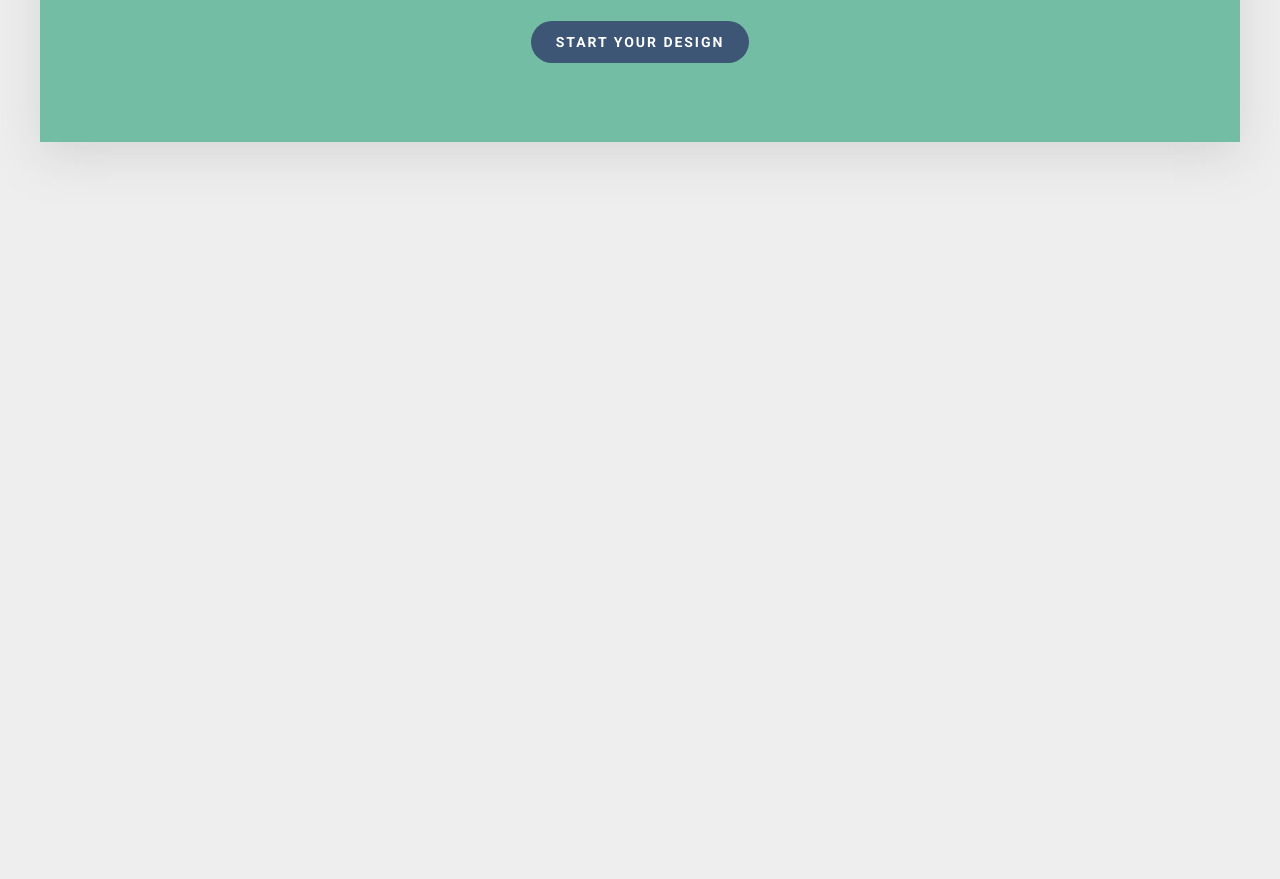
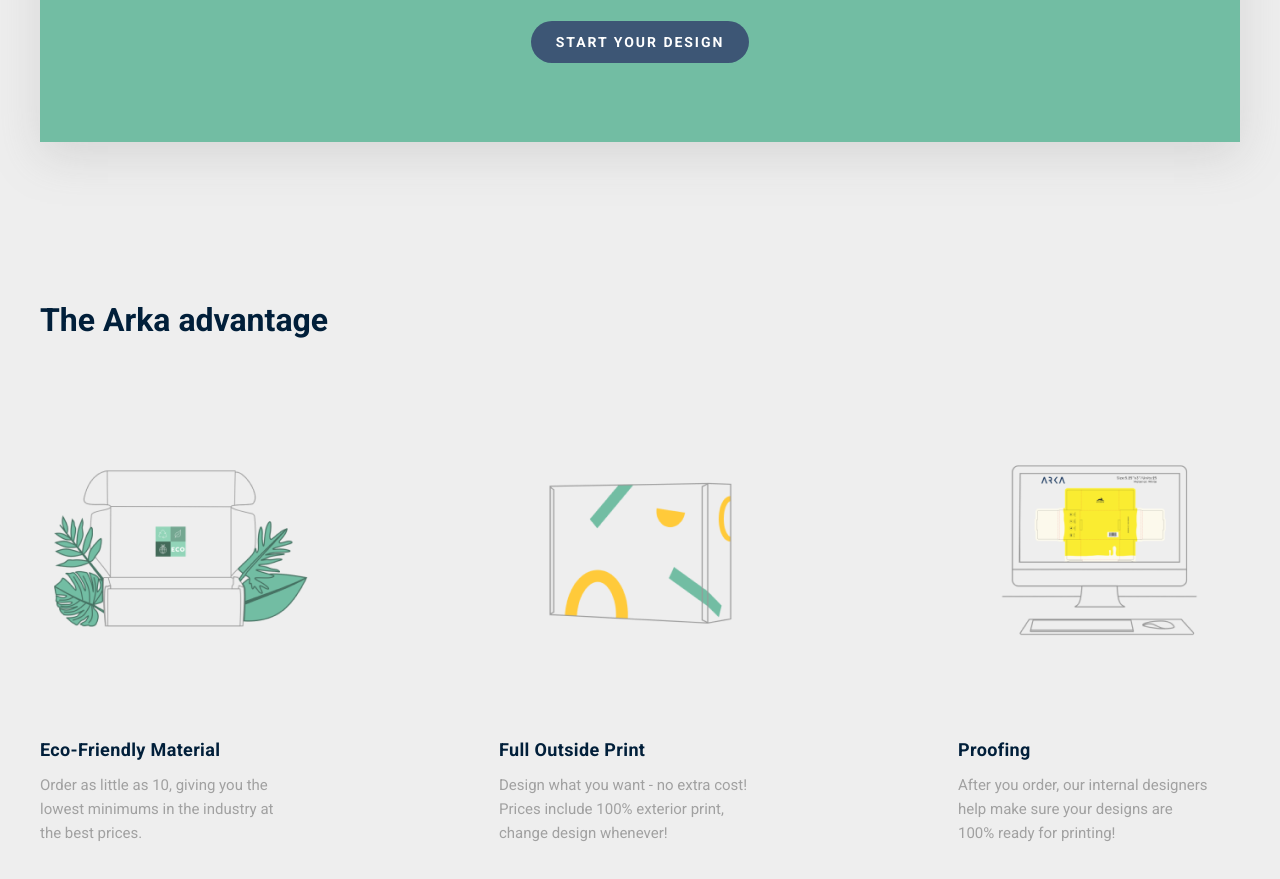
Before and after one commit to mkdir-s/arka, a plain HTML site: page index.html in a window 1280 px wide. Shown: the part 2632-3511 px from the top of the page. Before the commit the page ends 2932 px from the top, so only its background shows below. Drawn offline with Linux system fonts and the light colour scheme.

Commit message:
feat: add advantage

```diff
--- a/assets/css/main.scss
+++ b/assets/css/main.scss
@@ -270,3 +270,40 @@ body {
         }
     }
 }
+
+.advantage {
+    margin-bottom: 200px;
+    &__title {
+        font-weight: 700;
+        font-size: 32px;
+        line-height: 41px;
+        color: #011F3A;
+        margin-bottom: 82px;
+    }
+    &__items {
+        display: grid;
+        grid-template-columns: repeat(3, 1fr);
+        column-gap: 177px;
+    }
+    &__item {
+        &-img {
+            margin-bottom: 54px;
+            text-align: center;
+        }
+        &-title {
+            font-weight: 700;
+            font-size: 18px;
+            line-height: 23px;
+            letter-spacing: 0.36px;
+            color: #011F3A;
+            margin-bottom: 12px;
+        }
+        &-descr {
+            width: 251px;
+            font-weight: 400;
+            font-size: 15px;
+            line-height: 24px;
+            color: #A1A1A1;
+        }
+    }
+}
--- a/index.html
+++ b/index.html
@@ -130,6 +130,28 @@
             </div>
         </div>
     </section>
+    <section class="advantage">
+        <div class="container">
+            <h3 class="advantage__title">The Arka advantage</h3>
+            <div class="advantage__items">
+                <div class="advantage__item">
+                    <div class="advantage__item-img"><img src="assets/images/advantage-1.png" alt="box"></div>
+                    <h5 class="advantage__item-title">Eco-Friendly Material</h5>
+                    <p class="advantage__item-descr">Order as little as 10, giving you the lowest minimums in the industry at the best prices.</p>
+                </div>
+                <div class="advantage__item">
+                    <div class="advantage__item-img"><img src="assets/images/advantage-2.png" alt="box"></div>
+                    <h5 class="advantage__item-title">Full Outside Print</h5>
+                    <p class="advantage__item-descr">Design what you want - no extra cost! Prices include 100% exterior print, change design whenever!</p>
+                </div>
+                <div class="advantage__item">
+                    <div class="advantage__item-img"><img src="assets/images/advantage-3.png" alt="computer"></div>
+                    <h5 class="advantage__item-title">Proofing</h5>
+                    <p class="advantage__item-descr">After you order, our internal designers help make sure your designs are 100% ready for printing!</p>
+                </div>
+            </div>
+        </div>
+    </section>
 
     <script src="assets/js/main.js"></script>
 </body>
```
Also changed, not shown: assets/css/main.css, assets/images/advantage-1.png (added), assets/images/advantage-2.png (added), assets/images/advantage-3.png (added), 1 other file.
